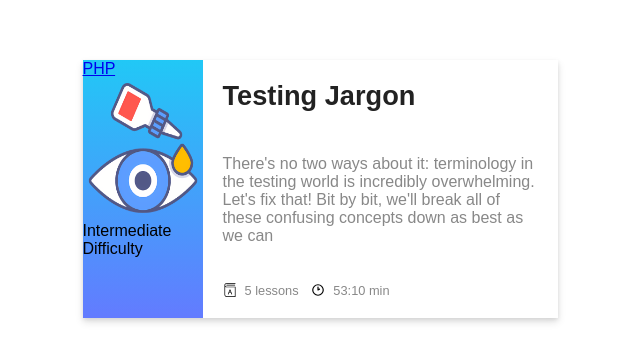
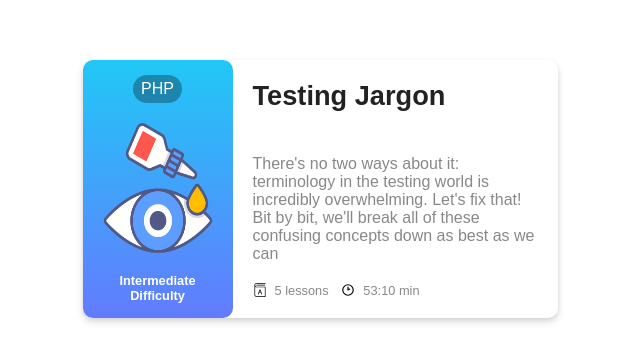
Before and after one commit to anik158/card-workshop, a website: page index.html in a window 1280 px wide. Shown: the part 219-580 px from the top of the page, without its empty margins (320-960 px from the left). Drawn offline with Linux system fonts and the light colour scheme; a web font is replaced by a local one.

Commit message:
card workshop done

```diff
--- a/app/css/main.css
+++ b/app/css/main.css
@@ -11,12 +11,20 @@ body{
     box-shadow: 0 4px 8px 0 rgba(0,0,0,.12),  0 2px 4px 0 rgba(0,0,0,0.08);
     width: 475px;
     height: 258px;
-
+    border-radius: 10px;
     display: flex;
 }
 
 .card-left{
     background: linear-gradient(to bottom, #21c8f6, #637bff);
+    text-align: center;
+    display: flex;
+    justify-content: space-between;
+    flex-direction: column;
+    align-items: center;
+    color: white;
+    padding: 15px;
+    border-radius: 10px;
 }
 
 .card-right, .card-right{
@@ -61,3 +69,17 @@ body{
 .card-meta > div > img {
     margin-right: 8px;
 }
+
+.card-difficulty{
+    font-size: 0.8rem;
+    font-weight: 700;
+    color: inherit;
+}
+
+.card-skill{
+    background: rgba(0,0,0,.3);
+    text-decoration: none;
+    color: inherit;
+    padding: 5px 8px;
+    border-radius: 150px;
+}
--- a/index.html
+++ b/index.html
@@ -14,10 +14,10 @@
     <div class="card">
 
         <div class="card-left">
-            <a href="#">PHP</a>
+            <a href="#" class="card-skill">PHP</a>
             <img width="120px" height="140px" src="app/img/eye-drop.png" alt="eye-drop">
 
-            <span>Intermediate Difficulty</span>
+            <span class="card-difficulty">Intermediate Difficulty</span>
         </div>
 
         <div class="card-right" >
```
